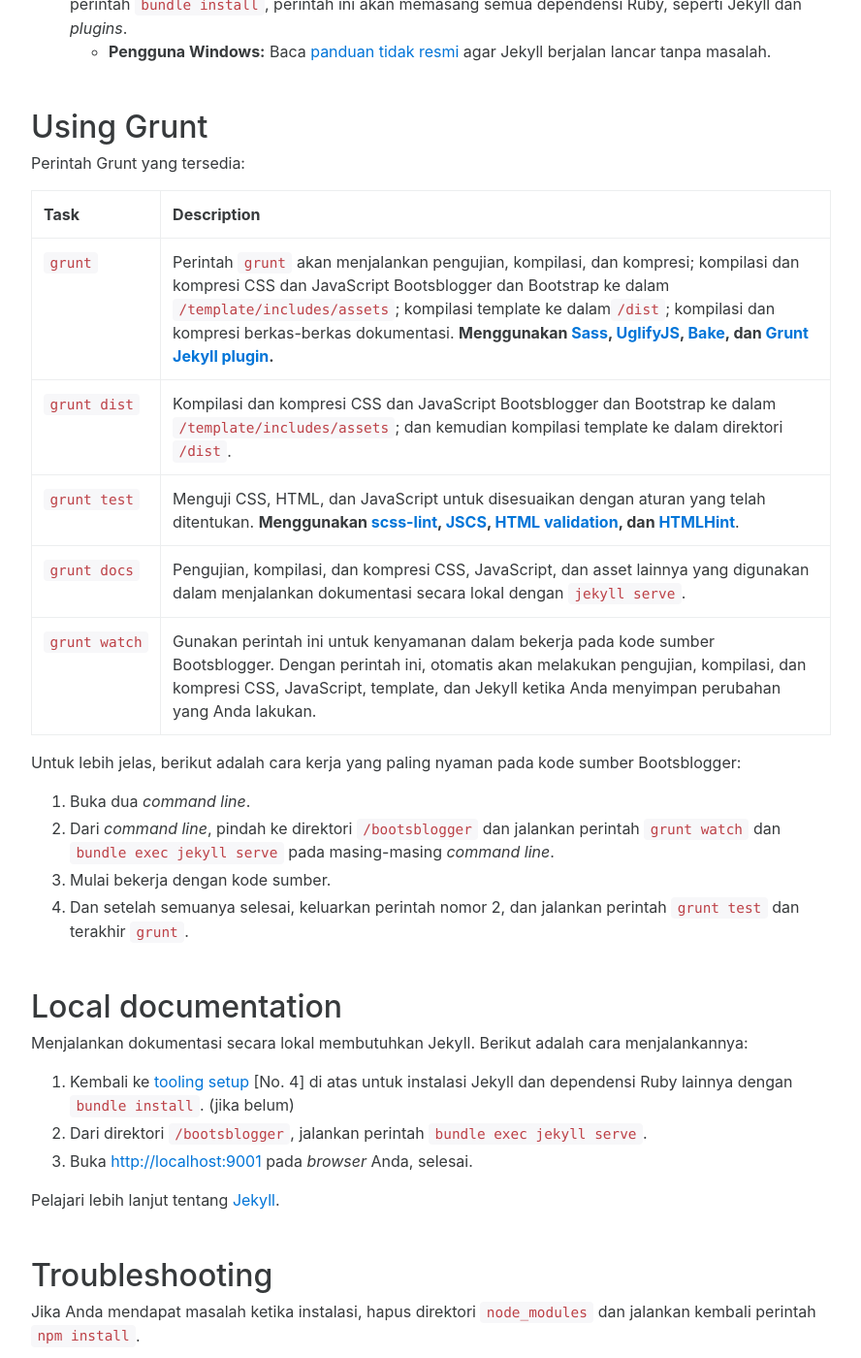
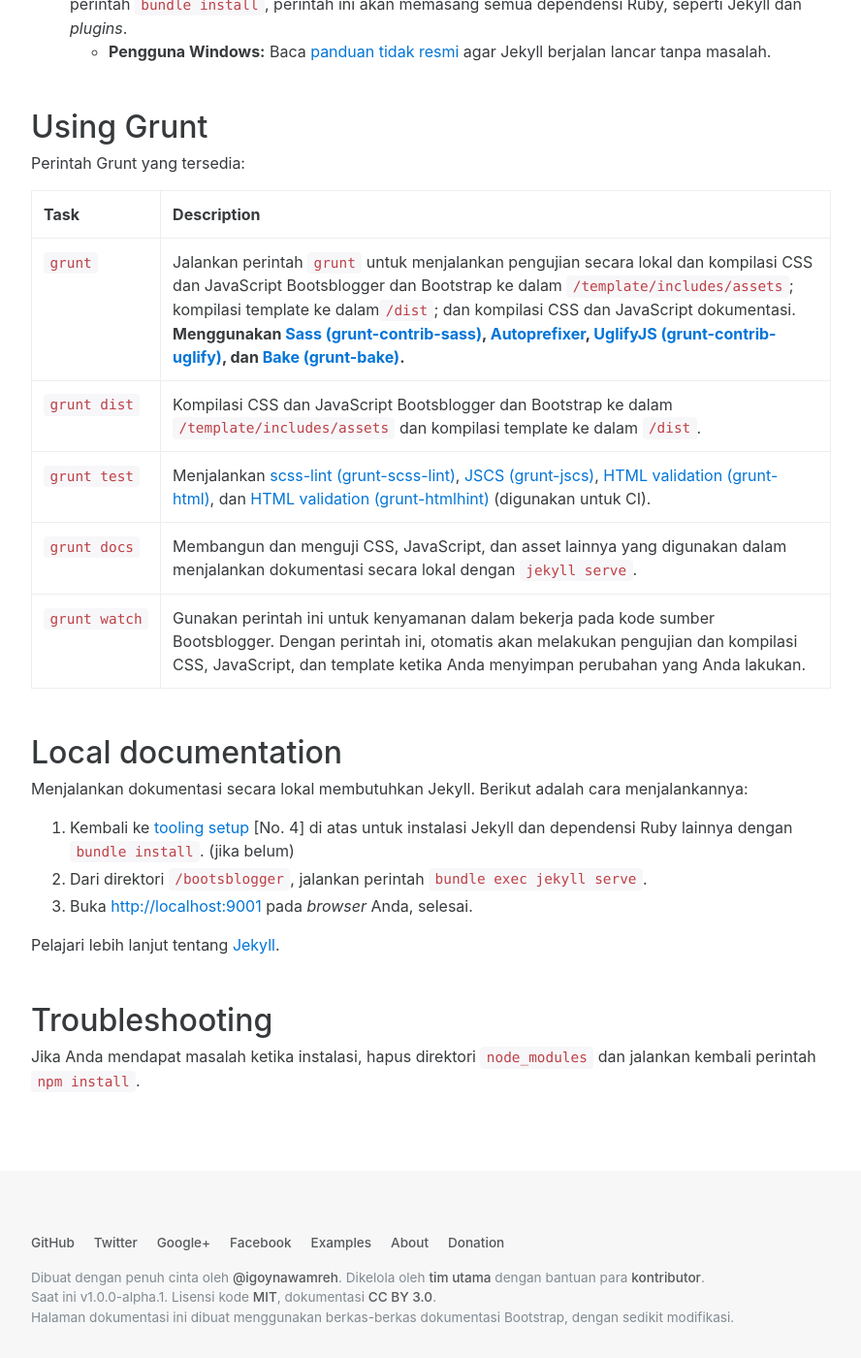
Before and after one commit to taufik-nurrohman/bootsblogger, a Jekyll site: the page built from docs/getting-started/build-tools.md, in a window 1280 px wide and 1400 px high, scrolled down 883 px. Shown: the whole window at 97% size, without its empty margins (53-941 px from the left). Built offline with Jekyll 4.4.1, drawn with Linux system fonts in a browser that asks for light colours.

Commit message:
perbaikan dokumentasi untuk Build tools

```diff
--- a/docs/getting-started/build-tools.md
+++ b/docs/getting-started/build-tools.md
@@ -23,18 +23,11 @@
 
 | Task | Description |
 | --- | --- |
-| `grunt` | Perintah `grunt` akan menjalankan pengujian, kompilasi, dan kompresi; kompilasi dan kompresi CSS dan JavaScript Bootsblogger dan Bootstrap ke dalam `/template/includes/assets`; kompilasi template ke dalam`/dist`; kompilasi dan kompresi berkas-berkas dokumentasi. **Menggunakan [Sass](https://github.com/gruntjs/grunt-contrib-sass), [UglifyJS](https://github.com/gruntjs/grunt-contrib-uglify), [Bake](https://github.com/MathiasPaumgarten/grunt-bake), dan [Grunt Jekyll plugin](https://github.com/dannygarcia/grunt-jekyll).** |
-| `grunt dist` | Kompilasi dan kompresi CSS dan JavaScript Bootsblogger dan Bootstrap ke dalam `/template/includes/assets`; dan kemudian kompilasi template ke dalam direktori `/dist`. |
-| `grunt test` | Menguji CSS, HTML, dan JavaScript untuk disesuaikan dengan aturan yang telah ditentukan. **Menggunakan [scss-lint](https://github.com/ahmednuaman/grunt-scss-lint), [JSCS](https://github.com/jscs-dev/grunt-jscs), [HTML validation](https://github.com/jzaefferer/grunt-html), dan [HTMLHint](https://github.com/yaniswang/grunt-htmlhint)**. |
-| `grunt docs` | Pengujian, kompilasi, dan kompresi CSS, JavaScript, dan asset lainnya yang digunakan dalam menjalankan dokumentasi secara lokal dengan `jekyll serve`. |
-| `grunt watch` | Gunakan perintah ini untuk kenyamanan dalam bekerja pada kode sumber Bootsblogger. Dengan perintah ini, otomatis akan melakukan pengujian, kompilasi, dan kompresi CSS, JavaScript, template, dan Jekyll ketika Anda menyimpan perubahan yang Anda lakukan. |
-
-Untuk lebih jelas, berikut adalah cara kerja yang paling nyaman pada kode sumber Bootsblogger:
-
-1. Buka dua *command line*.
-2. Dari *command line*, pindah ke direktori `/bootsblogger` dan jalankan perintah `grunt watch` dan `bundle exec jekyll serve` pada masing-masing *command line*.
-3. Mulai bekerja dengan kode sumber.
-4. Dan setelah semuanya selesai, keluarkan perintah nomor 2, dan jalankan perintah `grunt test` dan terakhir `grunt`.
+| `grunt` | Jalankan perintah `grunt` untuk menjalankan pengujian secara lokal dan kompilasi CSS dan JavaScript Bootsblogger dan Bootstrap ke dalam `/template/includes/assets`; kompilasi template ke dalam`/dist`; dan kompilasi CSS dan JavaScript dokumentasi. **Menggunakan [Sass (grunt-contrib-sass)](https://github.com/gruntjs/grunt-contrib-sass), [Autoprefixer](https://github.com/postcss/autoprefixer), [UglifyJS (grunt-contrib-uglify)](https://github.com/gruntjs/grunt-contrib-uglify), dan [Bake (grunt-bake)](https://github.com/MathiasPaumgarten/grunt-bake).** |
+| `grunt dist` | Kompilasi CSS dan JavaScript Bootsblogger dan Bootstrap ke dalam `/template/includes/assets` dan kompilasi template ke dalam `/dist`. |
+| `grunt test` | Menjalankan [scss-lint (grunt-scss-lint)](https://github.com/ahmednuaman/grunt-scss-lint), [JSCS (grunt-jscs)](https://github.com/jscs-dev/grunt-jscs), [HTML validation (grunt-html)](https://github.com/jzaefferer/grunt-html), dan [HTML validation (grunt-htmlhint)](https://github.com/yaniswang/grunt-htmlhint) (digunakan untuk CI). |
+| `grunt docs` | Membangun dan menguji CSS, JavaScript, dan asset lainnya yang digunakan dalam menjalankan dokumentasi secara lokal dengan `jekyll serve`. |
+| `grunt watch` | Gunakan perintah ini untuk kenyamanan dalam bekerja pada kode sumber Bootsblogger. Dengan perintah ini, otomatis akan melakukan pengujian dan kompilasi CSS, JavaScript, dan template ketika Anda menyimpan perubahan yang Anda lakukan. |
 
 ## Local documentation
 
```
